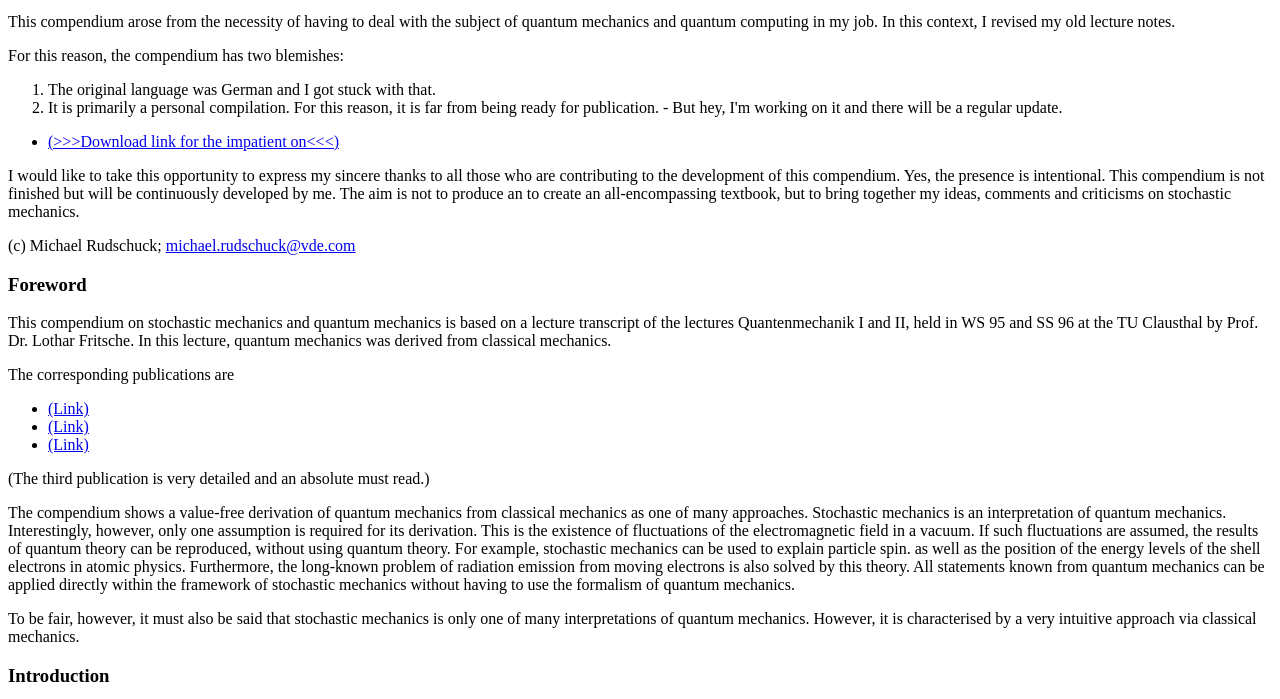
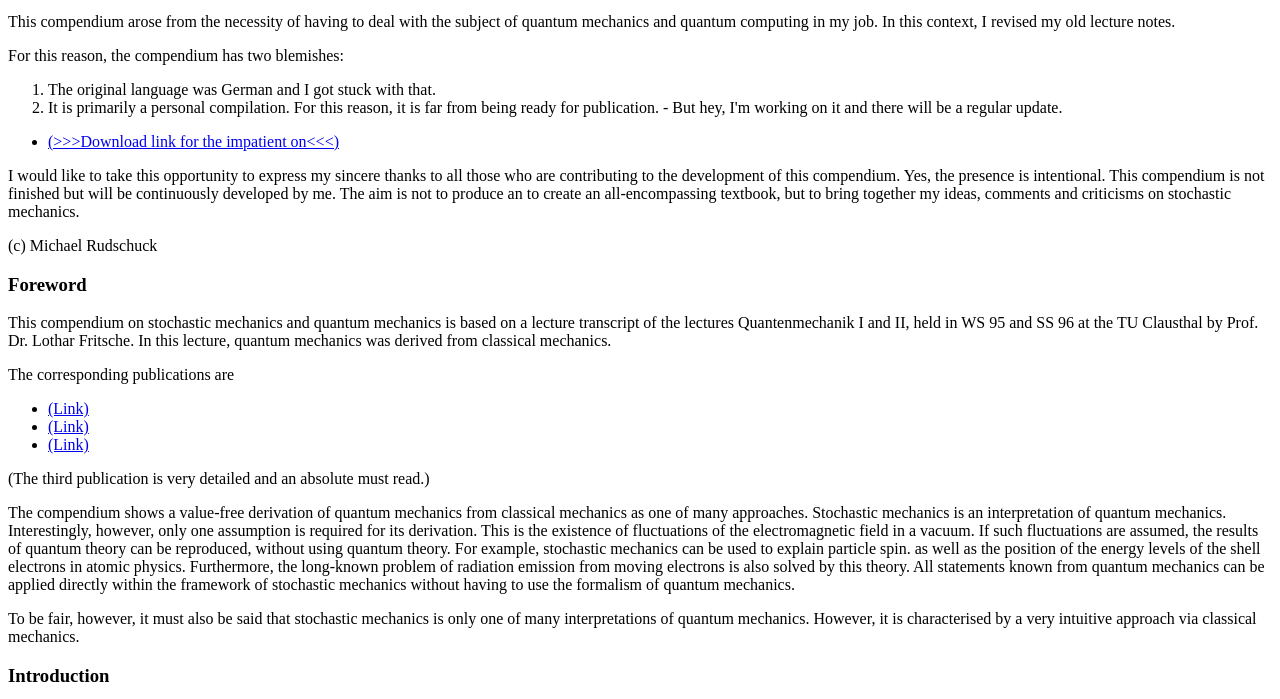
Before and after one commit to Rudschuck/Stochastic-Mechanics-and-Quantum-Mechanics, a plain HTML site: page index.html in a window 1280 px wide. Shown: the part 101-800 px from the top of the page. Drawn offline with Linux system fonts and the light colour scheme.

Commit message:
Update index.html

```diff
--- a/index.html
+++ b/index.html
@@ -23,7 +23,7 @@
 <li><a href="https://github.com/Rudschuck/Stochastic-Mechanics-and-Quantum-Mechanics/raw/main/Stochastische_Mechanik_und_Quantenmechanik_latest.pdf">(&gt;&gt;&gt;Download link for the impatient on&lt;&lt;&lt;)</a></li>
 </ul>
 <p>I would like to take this opportunity to express my sincere thanks to all those who are contributing to the development of this compendium. Yes, the presence is intentional. This compendium is not finished but will be continuously developed by me. The aim is not to produce an to create an all-encompassing textbook, but to bring together my ideas, comments and criticisms on stochastic mechanics. </p>
-<p>(c) Michael Rudschuck; <a href="mailto:michael.rudschuck@vde.com">michael.rudschuck@vde.com</a></p>
+<p>(c) Michael Rudschuck</p>
 <h3>Foreword</h3>
 <p>This compendium on stochastic mechanics and quantum mechanics is based on a lecture transcript of the lectures Quantenmechanik I and II, held in WS 95 and SS 96 at the TU Clausthal by Prof. Dr. Lothar Fritsche. In this lecture, quantum mechanics was derived from classical mechanics.</p>
 <p>The corresponding publications are</p>
```
